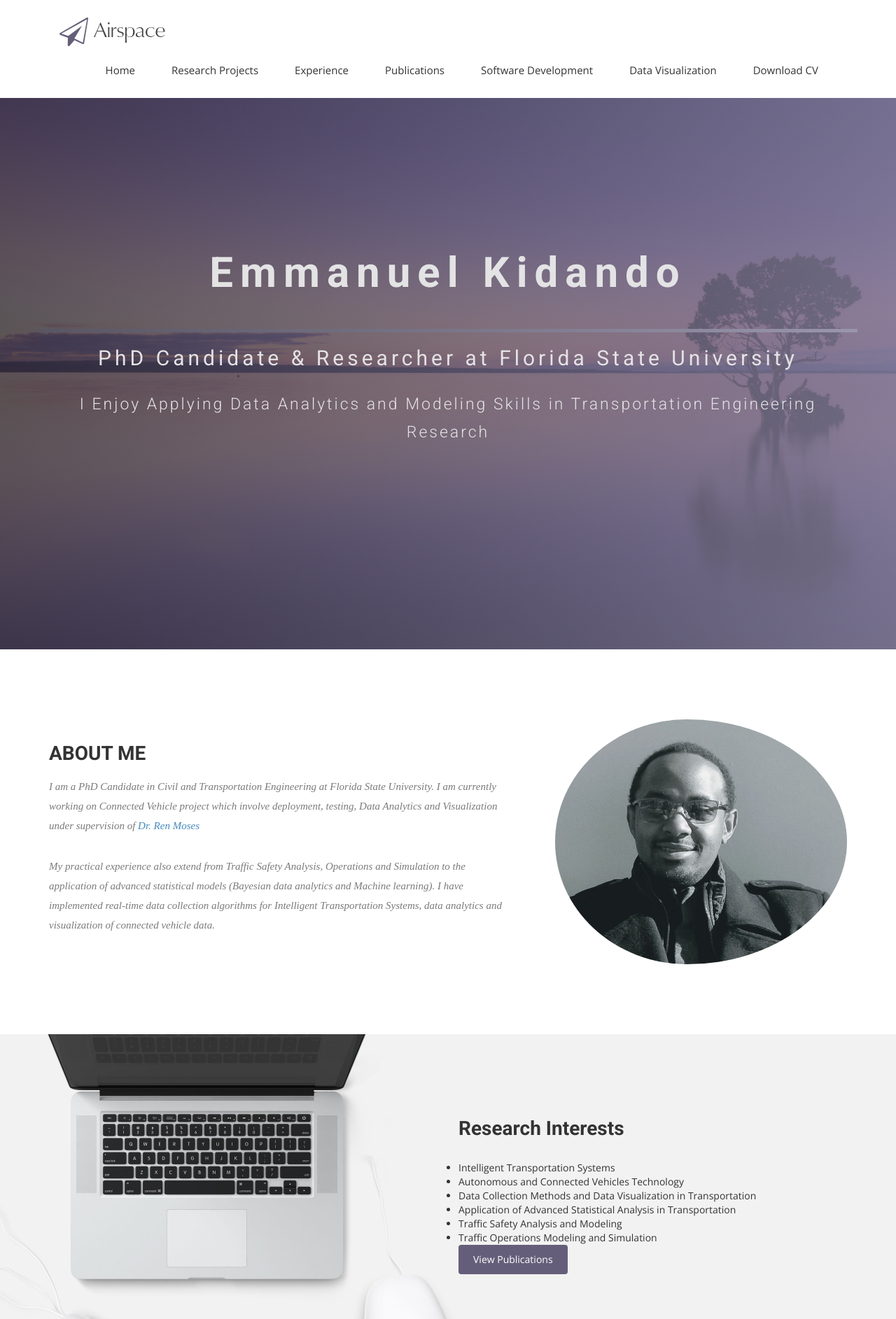
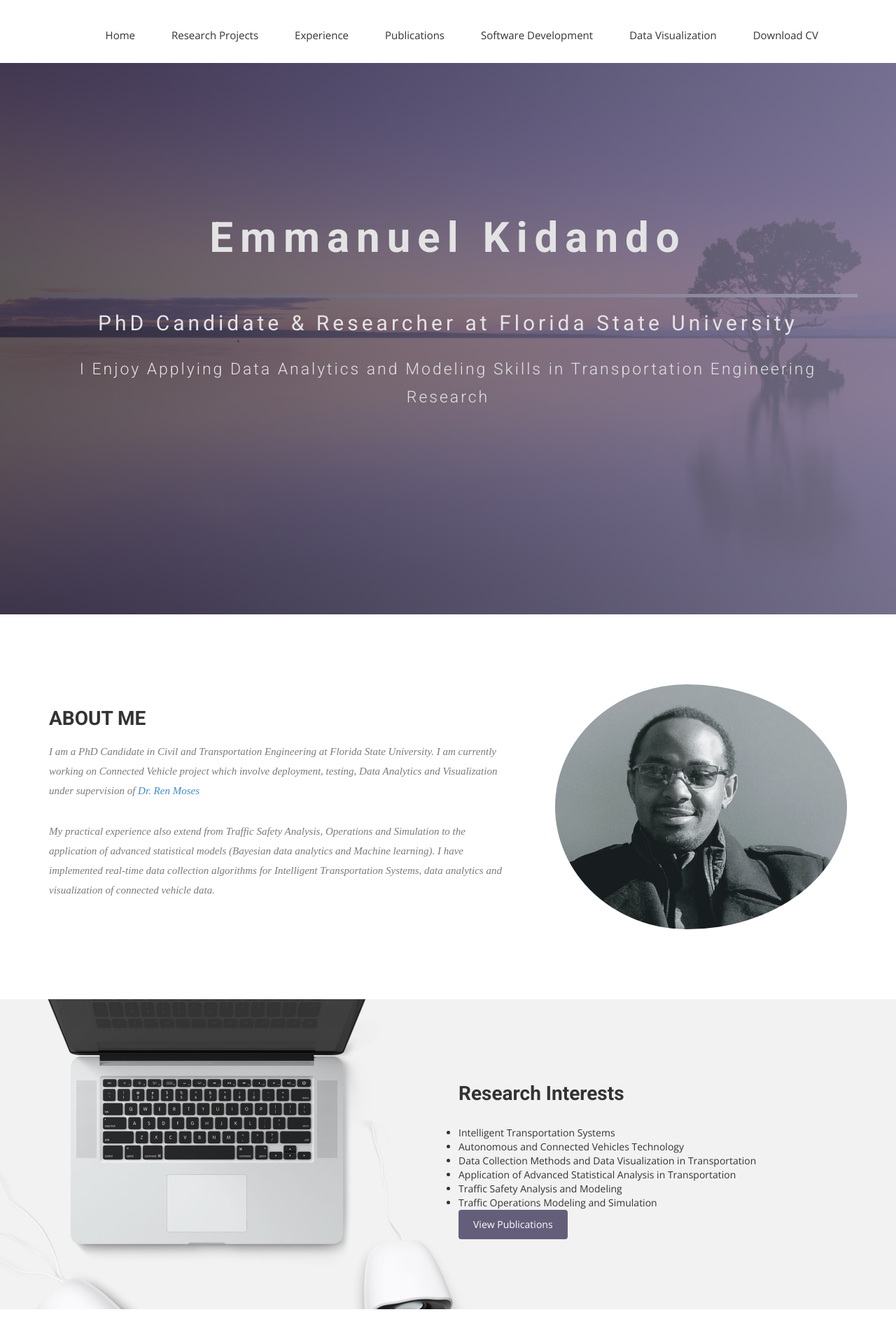
Before and after one commit to ekidando/Emma, a Jekyll site: the page built from index.html, in a window 1280 px wide. Shown: the top 1885 px of the page at 70% size. Built offline with Jekyll 4.4.1, drawn with Linux system fonts in a browser that asks for light colours; nearby versions of some CDN libraries; some web fonts are replaced.

Commit message:
Update header.html

```diff
--- a/_includes/header.html
+++ b/_includes/header.html
@@ -14,10 +14,7 @@
             <span class="icon-bar"></span>
             <span class="icon-bar"></span>
             </button>
-            <a class="navbar-brand" href="index.html">
-              <img src="{{ site.baseurl }}/img/logo.png" alt="Logo">
-            </a>
-          </div>
+            </div>
             <!-- Collect the nav links, forms, and other content for toggling -->
             <div class="collapse navbar-collapse" id="bs-example-navbar-collapse-1">
               <ul class="nav navbar-nav navbar-right">
```
